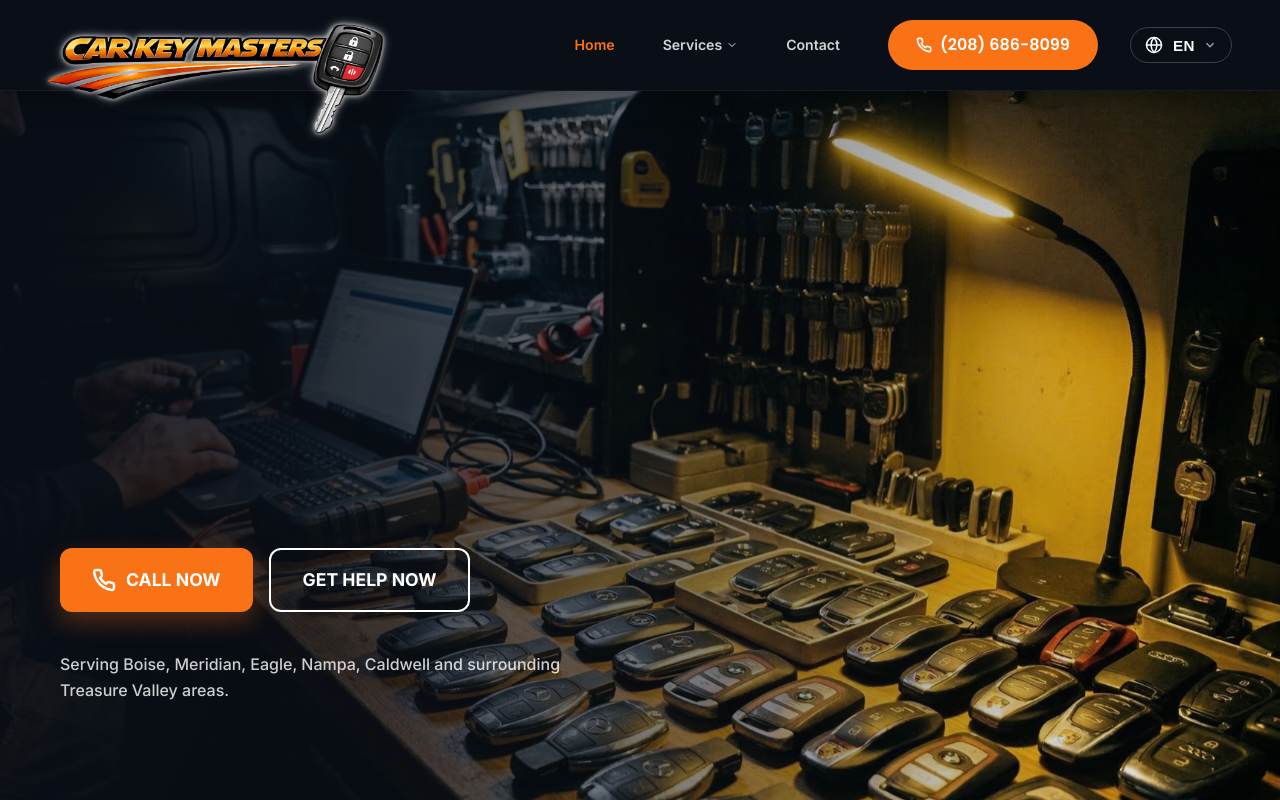
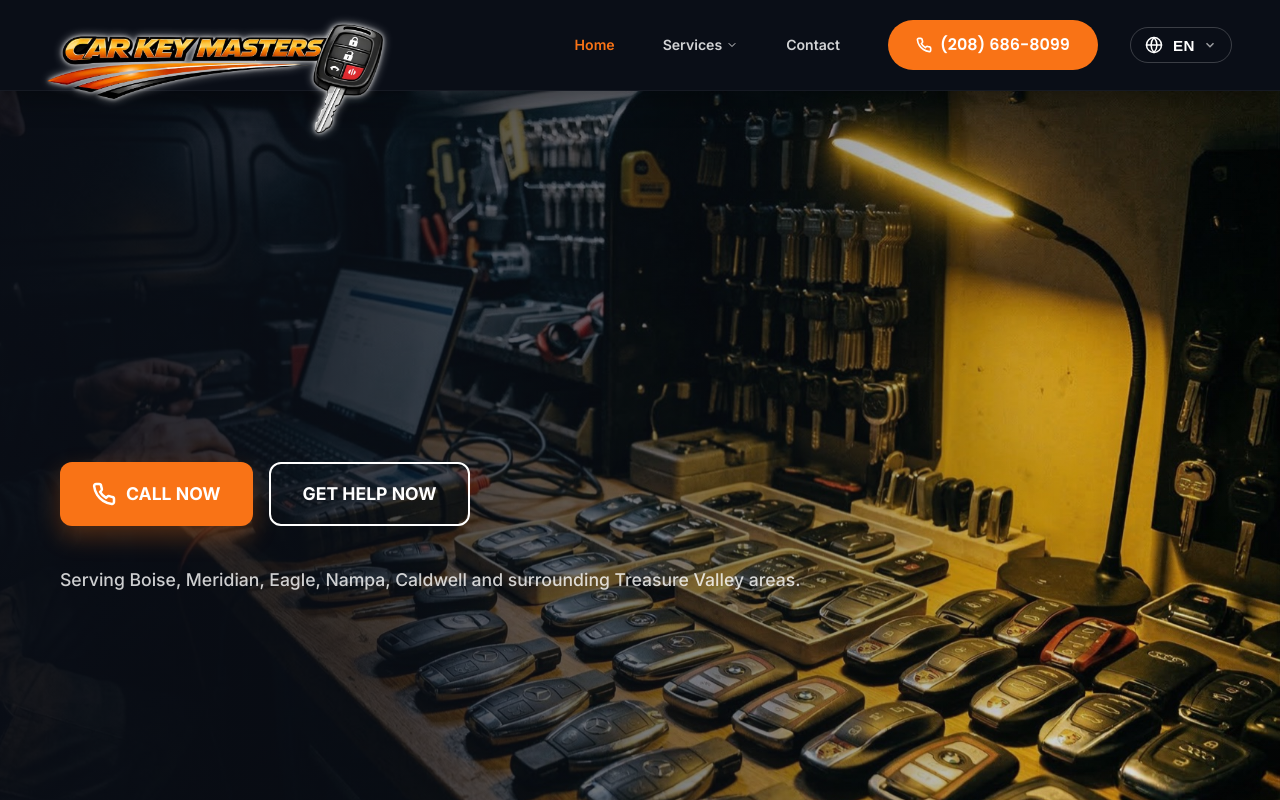
Before and after one commit to saskij/https-github.com-_-demo-locksmith, a Next.js app: page /en in a window 1280 px wide. Shown: the top 800 px of the page. Built offline with nearby package versions, Linux system fonts and the light colour scheme.

Commit message:
Refactor desktop hero and update headline text

```diff
--- a/app/globals.css
+++ b/app/globals.css
@@ -518,6 +518,55 @@ ul {
   color: rgba(255, 255, 255, 0.9);
   font-size: 0.9rem;
   font-weight: 500;
+}
+
+/* ===== DESKTOP HERO REFINEMENTS (1024px+) ===== */
+@media (min-width: 1024px) {
+  .hero {
+    padding-top: 90px;
+  }
+
+  .hero__content {
+    max-width: 900px;
+    padding: 60px 48px;
+  }
+
+  .hero__title-line {
+    font-size: 3.8rem;
+    letter-spacing: -2px;
+    margin-bottom: 5px;
+  }
+
+  .hero__title-line--accent {
+    font-size: 2.2rem;
+    margin-top: 12px;
+  }
+
+  .hero__subtitle-group p:first-child {
+    font-size: 1.5rem !important;
+    line-height: 1.4;
+    max-width: 700px;
+  }
+
+  .hero__actions {
+    gap: 24px;
+    margin-bottom: 48px;
+  }
+
+  .hero__badges {
+    flex-direction: row;
+    flex-wrap: wrap;
+    gap: 32px;
+  }
+
+  .hero__badge {
+    font-size: 1rem;
+  }
+
+  .hero__serving-line {
+    font-size: 1.1rem !important;
+    margin-top: 10px;
+  }
 }
 
 /* ===== SERVICES CARD GRID ===== */
--- a/components/HeroSection.jsx
+++ b/components/HeroSection.jsx
@@ -15,6 +15,7 @@ export default function HeroSection({
 }) {
     const tr = t(lang).hero;
     const resolvedHeadline = headline || tr.headline;
+    const resolvedHeadlineAccent = headlineAccent || tr.headlineAccent;
     const resolvedSubheadline = subheadline || tr.subheadline;
 
     return (
@@ -39,7 +40,7 @@ export default function HeroSection({
                     <div className="desktop-only">
                         <h1 className="hero__title">
                             <span className="hero__title-line">{resolvedHeadline}</span>
-                            {headlineAccent && <span className="hero__title-line hero__title-line--accent">{headlineAccent}</span>}
+                            {resolvedHeadlineAccent && <span className="hero__title-line hero__title-line--accent">{resolvedHeadlineAccent}</span>}
                         </h1>
 
                         <div className="hero__subtitle-group" style={{ opacity: 0, animation: 'fadeInUp 0.8s ease-out 0.2s forwards', marginBottom: '32px' }}>
```
Also changed, not shown: lib/translations.js.
